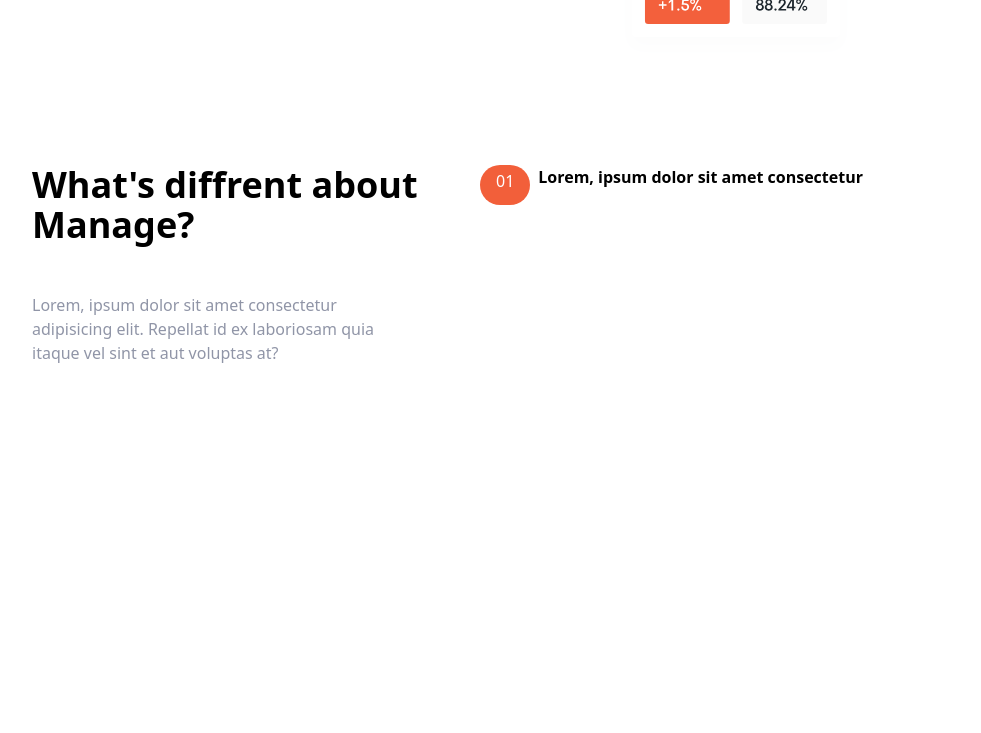
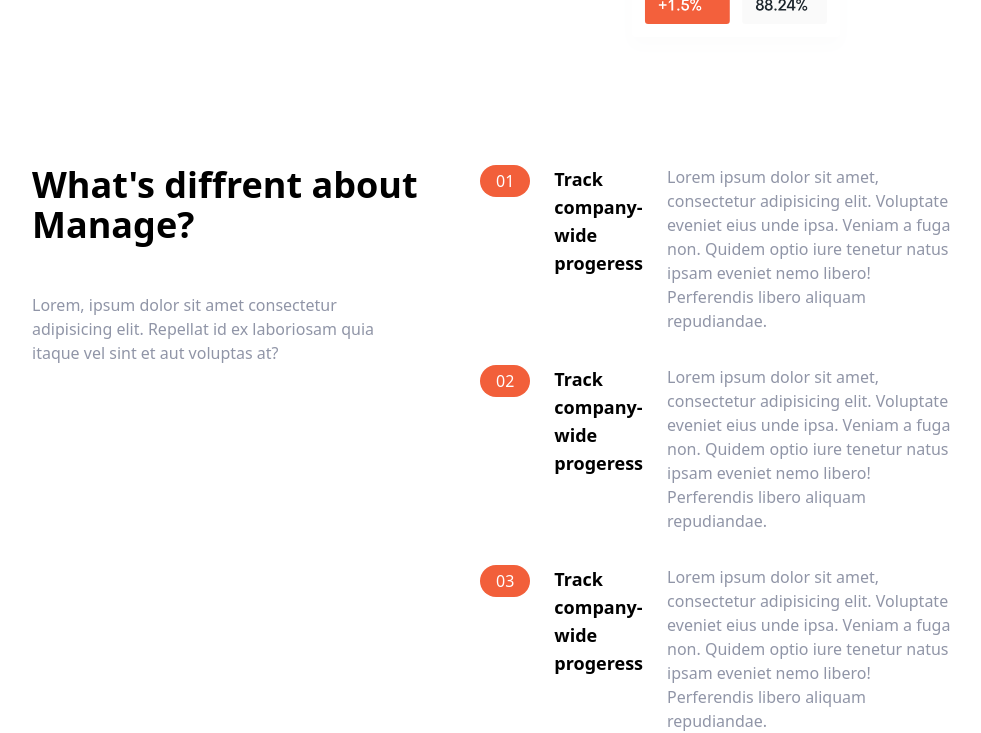
Before and after one commit to ami87878/Manage-landing-page, a website: page index.html in a window 1280 px wide. Shown: the part 491-1224 px from the top of the page, without its empty margins (136-1117 px from the left). Before the commit the page ends 856 px from the top, so only its background shows below. Drawn offline with Linux system fonts and the light colour scheme.

Commit message:
finish hero section

```diff
--- a/index.html
+++ b/index.html
@@ -40,10 +40,9 @@
     <!--hero section -->
     <section id="hero">
 
-        <!--flec container-->
+        <!--flex container-->
 
-        <div class="  container
-        container flex flex-col-reverse md:flex-row item-center px-6 mx-auto mt-10 space-y-0 md:space-y-0">
+        <div class="container container flex flex-col-reverse md:flex-row item-center px-6 mx-auto mt-10 space-y-0 md:space-y-0">
 
     <!--left item-->
 
@@ -111,12 +110,63 @@
     <div class="flex item-center space-x-2">
 
         <div class="px-4 py-2 text-white rounded-full md:py-1 bg-brightRed">01</div>
-        <h3 class="text-base font-bold md:mb-4">
-            Lorem, ipsum dolor sit amet consectetur
+        <h3 class="text-base font-bold md:mb-4 md:hidden">
+            Track company-wide progeress
         </h3>
     </div>
 </div>
+<h3 class="hidden mb-4 text-lg font-bold md:block">
+    Track company-wide progeress
+</h3>
+<p class="text-darkGrayishBlu">
 
+    Lorem ipsum dolor sit amet, consectetur adipisicing elit. Voluptate eveniet eius unde ipsa. Veniam a fuga non. Quidem optio iure tenetur natus ipsam eveniet nemo libero! Perferendis libero aliquam repudiandae.
+</p>
+
+</div>
+
+<!--list item2-->
+<div class="flex flex-col space-y-3 md:space-y-0 md:space-x-6 md:flex-row">
+<!--heading-->
+<div class="rounded-l-full bg-brightRedSupLigh md:bg-transparent">
+
+    <div class="flex  item-center space-x-2">
+
+        <div class="px-4 py-2 text-white rounded-full md:py-1 bg-brightRed">02</div>
+        <h3 class="text-base font-bold md:mb-4 md:hidden">
+            Advance built in reports
+        </h3>
+    </div>
+</div>
+<h3 class="hidden mb-4 text-lg font-bold md:block">
+    Track company-wide progeress
+</h3>
+<p class="text-darkGrayishBlu">
+
+    Lorem ipsum dolor sit amet, consectetur adipisicing elit. Voluptate eveniet eius unde ipsa. Veniam a fuga non. Quidem optio iure tenetur natus ipsam eveniet nemo libero! Perferendis libero aliquam repudiandae.
+</p>
+
+</div>
+<!--list item3-->
+<div class="flex flex-col space-y-3 md:space-y-0 md:space-x-6 md:flex-row">
+<!--heading-->
+<div class="rounded-l-full bg-brightRedSupLigh md:bg-transparent">
+
+    <div class="flex  item-center space-x-2">
+
+        <div class="px-4 py-2 text-white rounded-full md:py-1 bg-brightRed">03</div>
+        <h3 class="text-base font-bold md:mb-4 md:hidden">
+            Track company-wide progeress
+        </h3>
+    </div>
+</div>
+<h3 class="hidden mb-4 text-lg font-bold md:block">
+    Track company-wide progeress
+</h3>
+<p class="text-darkGrayishBlu">
+
+    Lorem ipsum dolor sit amet, consectetur adipisicing elit. Voluptate eveniet eius unde ipsa. Veniam a fuga non. Quidem optio iure tenetur natus ipsam eveniet nemo libero! Perferendis libero aliquam repudiandae.
+</p>
 
 </div>
 
```
Also changed, not shown: css/main.css.
